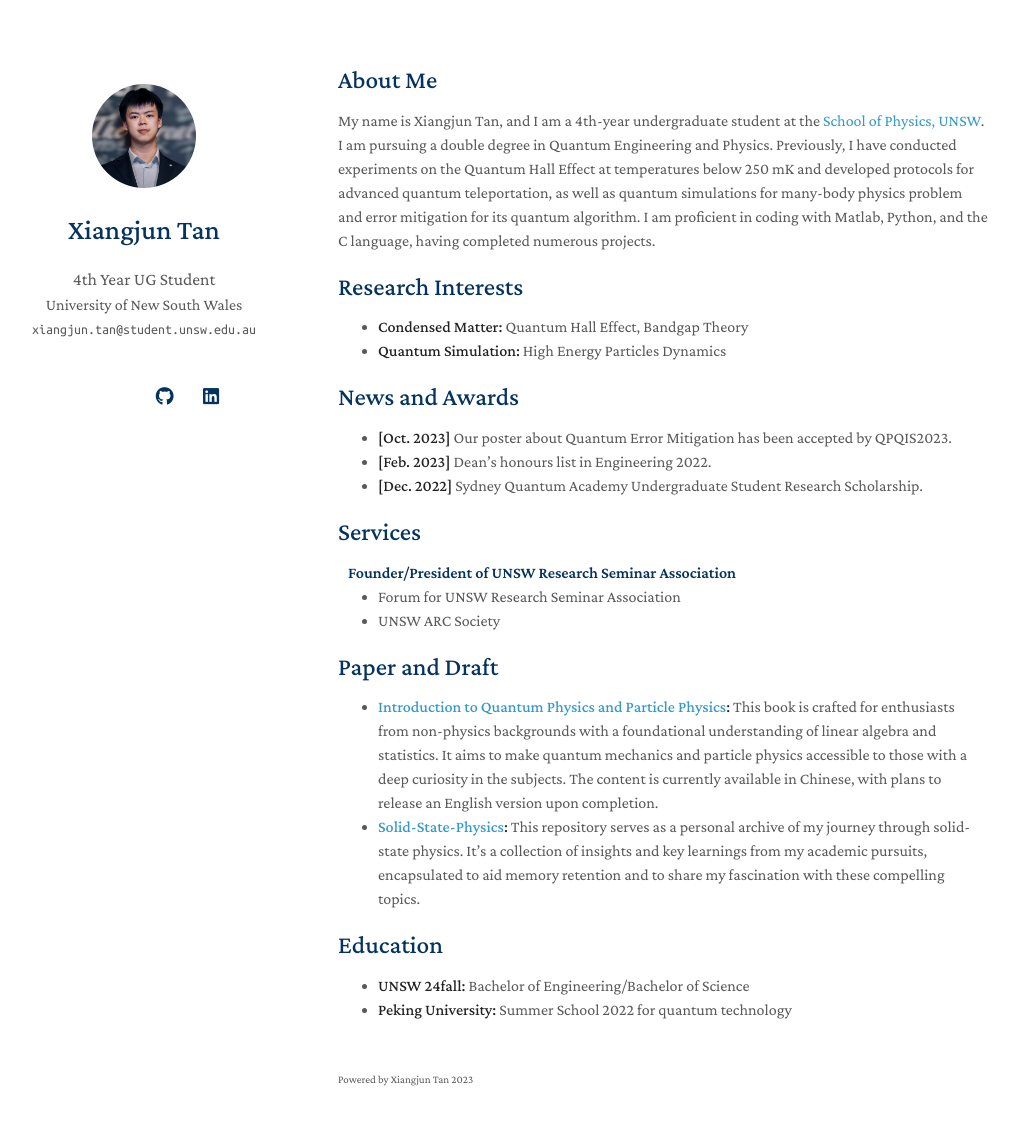
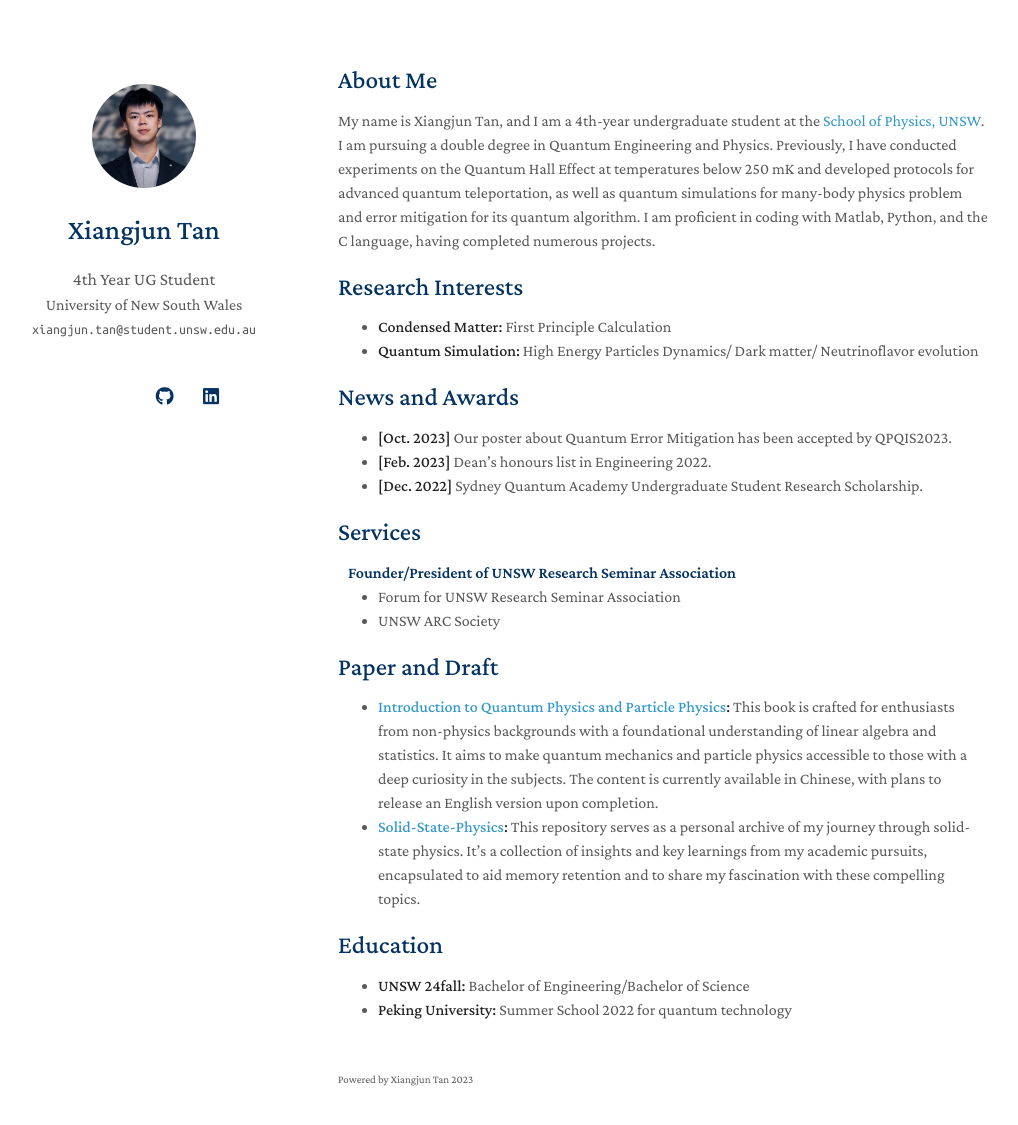
Before and after one commit to xiangjun-tan/xiangjun-tan.github.io, a Jekyll site: the page built from index.md, in a window 1280 px wide and 1160 px high. Shown: the top 1125 px of the window, without its empty margins (132-1150 px from the left). Built offline with Jekyll 4.4.1, drawn with Linux system fonts in a browser that asks for light colours; nearby versions of some CDN libraries; a style sheet for code colours, icons or effects is not loaded; our own code applies the rules of GitHub Pages for plain Markdown files.

Commit message:
Update index.md

```diff
--- a/index.md
+++ b/index.md
@@ -8,8 +8,8 @@ My name is Xiangjun Tan, and I am a 4th-year undergraduate student at the [Schoo
 
 ## Research Interests
 
-- **Condensed Matter:** Quantum Hall Effect, Bandgap Theory
-- **Quantum Simulation:** High Energy Particles Dynamics
+- **Condensed Matter:** First Principle Calculation
+- **Quantum Simulation:** High Energy Particles Dynamics/ Dark matter/ Neutrinoflavor evolution
 
 ## News and Awards
 
```
